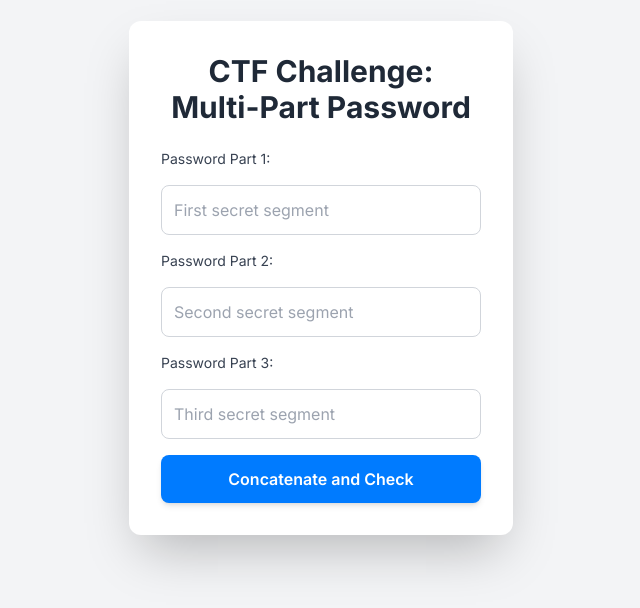
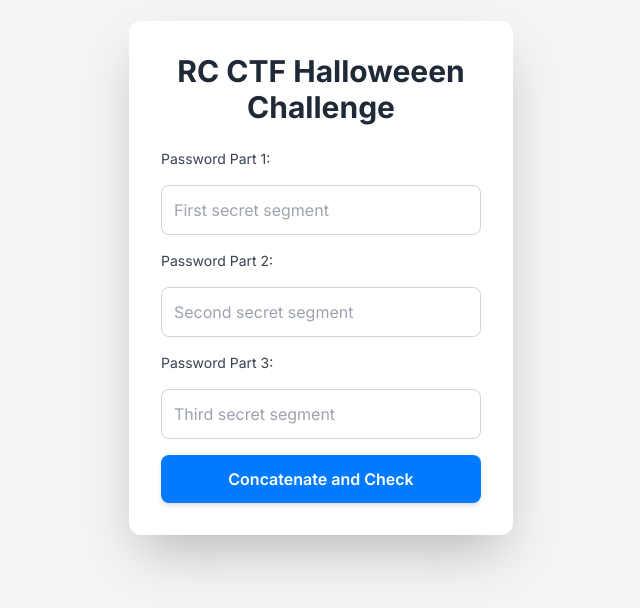
Before and after one commit to Digital-Physics/halloween-ctf-site, a plain HTML site: page index.html in a window 1280 px wide. Shown: the part 122-730 px from the top of the page, without its empty margins (319-959 px from the left). Drawn offline with nearby package versions, Linux system fonts and the light colour scheme.

Commit message:
updated text headers

```diff
--- a/index.html
+++ b/index.html
@@ -3,7 +3,7 @@
 <head>
     <meta charset="UTF-8">
     <meta name="viewport" content="width=device-width, initial-scale=1.0">
-    <title>CTF Password Challenge - Multi-Part</title>
+    <title>RC CTF Halloween Challenge</title>
     <!-- Load Tailwind CSS -->
     <script src="https://cdn.tailwindcss.com"></script>
     <script>
@@ -30,7 +30,7 @@
 <body class="bg-gray-100 min-h-screen flex items-center justify-center p-4 font-sans">
 
 <div class="container bg-white p-8 rounded-xl shadow-2xl w-full max-w-sm">
-    <h2 class="text-3xl font-bold text-center mb-6 text-gray-800">CTF Challenge: Multi-Part Password</h2>
+    <h2 class="text-3xl font-bold text-center mb-6 text-gray-800">RC CTF Halloweeen Challenge</h2>
 
     <!-- Form will be intercepted by JavaScript -->
     <form id="passwordForm" class="space-y-4">
```
